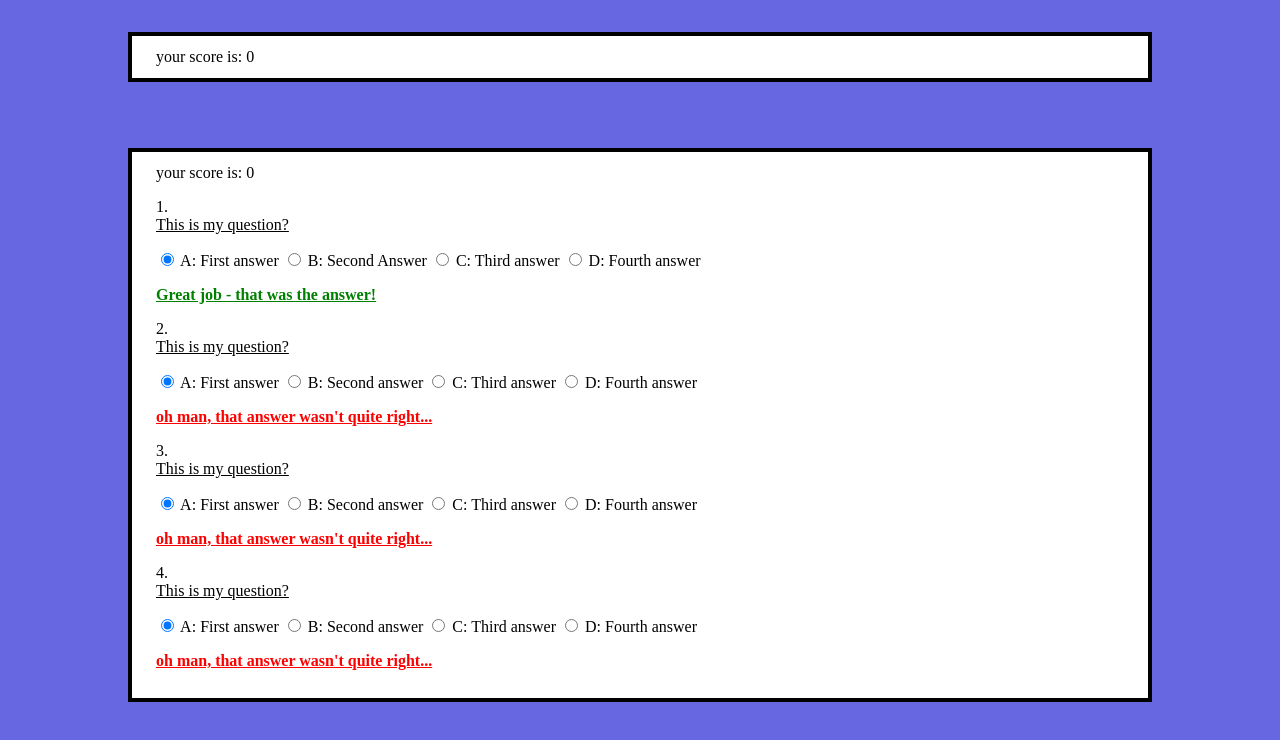
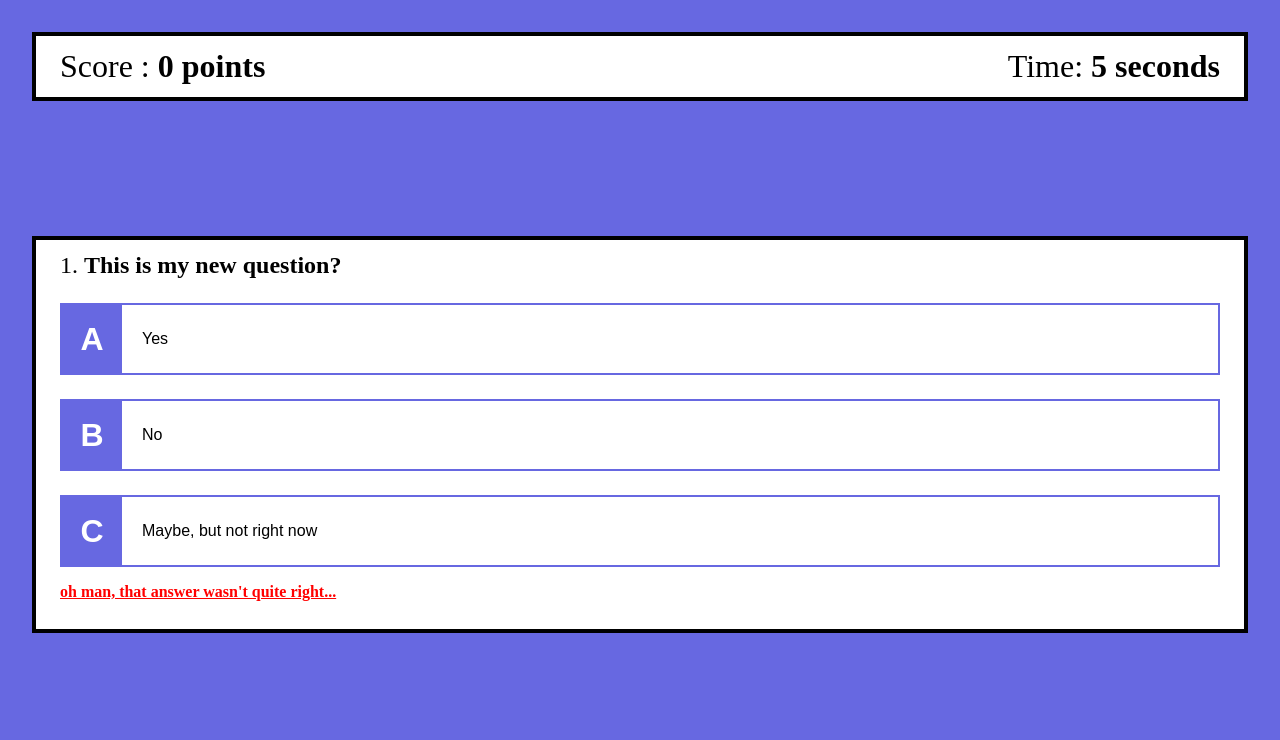
Before and after one commit to Natalie336/ptc-20223, a SvelteKit app: page / in a window 1280 px wide. Shown: the top 740 px of the page. Built offline with nearby package versions, Linux system fonts and the light colour scheme.

Commit message:
updated styles

```diff
--- /dev/null
+++ b/src/components/clock.svelte
@@ -0,0 +1,14 @@
+<script>
+	export let seconds = 10;
+	const timer = setInterval(() => {
+		if (seconds <= 0) {
+			clearInterval(timer);
+			return;
+		}
+		seconds--;
+	}, 1000);
+</script>
+
+<p style="font-size: 2rem; margin: 0;">
+	Time: <b>{seconds} second{seconds != 1 ? 's' : ''}</b>
+</p>
--- /dev/null
+++ b/src/components/question-option.svelte
@@ -0,0 +1,66 @@
+<script>
+	import { createEventDispatcher } from 'svelte';
+	export let letter = 'a';
+	export let text = '';
+	export let selected = false;
+	const dispatch = createEventDispatcher();
+	function clicked() {
+		dispatch('clicked');
+	}
+</script>
+
+<button class="answer {selected ? 'selected' : ''}" on:click={clicked}>
+	<div class="check" data-letter={letter.toUpperCase()} />
+	<span>{text}</span>
+</button>
+
+<style>
+	.answer {
+		background-color: unset;
+		height: 72px;
+		border: 2px solid var(--color-purple);
+		display: grid;
+		grid-template-columns: auto 1fr;
+		align-items: stretch;
+		gap: 12px;
+		padding: 0;
+		cursor: pointer;
+	}
+	.answer.selected {
+		background-color: var(--color-purple);
+		color: white;
+	}
+	.answer:focus-visible {
+		outline: 2px solid var(--color-purple);
+		outline-offset: 1px;
+	}
+	.answer > span {
+		display: flex;
+		align-items: center;
+		justify-content: start;
+		font-size: 1rem;
+		padding: 4px 8px;
+	}
+	.check {
+		width: 60px;
+		background-color: var(--color-purple);
+		position: relative;
+	}
+	.check::before {
+		content: attr(data-letter);
+		position: absolute;
+		top: 50%;
+		left: 50%;
+		transform: translate(-50%, -50%);
+		font-size: 2rem;
+		font-weight: bold;
+		color: white;
+	}
+	.answer.selected .check {
+		background-color: white;
+		border: 4px solid var(--color-purple);
+	}
+	.answer.selected .check::before {
+		color: var(--color-purple);
+	}
+</style>
--- a/src/components/question.svelte
+++ b/src/components/question.svelte
@@ -1,64 +1,41 @@
 <script>
-   import Answer from "./answer.svelte";
+   import Answer from './answer.svelte';
+   import QuestionOption from './question-option.svelte';
 
    export let number = 1;
-    export let answer1 = "";
-    export let answer2 = "";
-    export let answer3 = "";
-    export let answer4 = "";
 
-    /** @type { "a" | "b" | "c" | "d" }*/
-    export let answer = "a";
 
-    /** @type { "a" | "b" | "c" | "d" }*/
-    let selected = "a"
+   /** @type { [string, string] | [string, string, string] | [string, string, string, string] } */
+	export let answers = ['', ''];
+
+    /** @type { 0 | 1 | 2 | 3 | null } */
+	export let correctIndex = 0;
+	/** @type { number } */
+	let selected;
 
 </script>
 
 <div>
-    <p>
-        {number}. <slot />
-    </p>
 
-    <label for="q{number}a">
-        <input type="radio"
-        name="q{number}"
-        id="q{number}a"
-        value="a"
-        bind:group={selected}
-        />
-        A: {answer1}
-    </label>
+    <p style="font-size: 1.5rem; margin-top: 0;">{number}. <b><slot /></b></p>
 
-    <label for="q{number}b">
-        <input type="radio"
-        name="q{number}"
-        id="q{number}b"
-        value="b"
-        bind:group={selected}
-        />
-        B: {answer2}
-    </label>
-
-    <label for="q{number}c">
-        <input type="radio"
-        name="q{number}"
-        id="q{number}c"
-        value="c"
-        bind:group={selected}
-        />
-        C: {answer3}
-    </label>
-
-    <label for="q{number}d">
-        <input type="radio"
-        name="q{number}"
-        id="q{number}d"
-        value="d"
-        bind:group={selected}
-        />
-        D: {answer4}
-    </label>
+	<div class="answer-group">
+		{#each answers as answer, index}
+			<QuestionOption
+				letter={['a', 'b', 'c', 'd'][index]}
+				text={answer}
+				selected={selected == index}
+				on:clicked={() => (selected = index)}
+			/>
+		{/each}
+	</div>
 </div>
 
-<Answer answer={answer == selected} />
+<Answer answer={correctIndex == selected} />
+
+<style>
+	.answer-group {
+		display: grid;
+		gap: 24px;
+	}
+</style>
--- a/src/components/score.svelte
+++ b/src/components/score.svelte
@@ -2,4 +2,7 @@
     export let score = 0;
 </script>
 
-your score is: {score}
+<p style="font-size:2rem; margin:0">
+    Score : <b> {score} point{score != 1 ? "s": ''}
+    </b>
+</p>
--- a/src/routes/+layout.svelte
+++ b/src/routes/+layout.svelte
@@ -1,11 +1,13 @@
 <script>
 	import Score from "../components/score.svelte";
+    import Clock from '../components/clock.svelte';
 </script>
 
 <div class="background">
 	<div class="layout">
         <div class="header">
             <Score score={0} />
+            <Clock />
         </div>
         <div class="content">
 		    <slot />
@@ -25,9 +27,6 @@
 	}
 
 	.layout {
-		width: 100%;
-		max-width: 1024px;
-		margin: 0 auto;
 
         display: grid;
         grid-template-rows: auto 1fr;
--- a/src/routes/+page.svelte
+++ b/src/routes/+page.svelte
@@ -1,62 +1,12 @@
 <script>
 
 	import Question from "../components/question.svelte";
-import Score from "../components/score.svelte";
+
 
 </script>
 
-<Score />
+<Question number={1} answers={['Yes', 'No',
+'Maybe, but not right now']} correctIndex={0}>
 
-
-<Question
-	number={1}
-	answer1="First answer"
-	answer2="Second Answer"
-	answer3="Third answer"
-	answer4="Fourth answer"
-	answer="a"
-	>
-<div style="text-decoration: underline">
-	This is my question?
-</div>
+	This is my new question?
 </Question>
-
-<Question
-	number={2}
-	answer1="First answer"
-	answer2="Second answer"
-	answer3="Third answer"
-	answer4="Fourth answer"
-	answer="b"
-	>
-	<div
-	style="text-decoration: underline">
-	This is my question?
-	</div>
-</Question>
-
-<Question
-	number={3}
-	answer1="First answer"
-	answer2="Second answer"
-	answer3="Third answer"
-	answer4="Fourth answer"
-	answer="c"
-	>
-	<div style="text-decoration: underline">
-	This is my question?
-	</div>
-</Question>
-
-<Question
-	number={4}
-	answer1="First answer"
-	answer2="Second answer"
-	answer3="Third answer"
-	answer4="Fourth answer"
-	answer="d"
-	>
-	<div style="text-decoration: underline">
-	This is my question?
-	</div>
-</Question>
--- a/static/main.css
+++ b/static/main.css
@@ -1,3 +1,8 @@
 :root {
     --color-purple: #6768e1;
+    --color-pink:#e065e1;
+    --color-yellow: #e3e26a;
+	--color-green: #65dd64;
+	--color-red: #f06278;
+
 }
```
